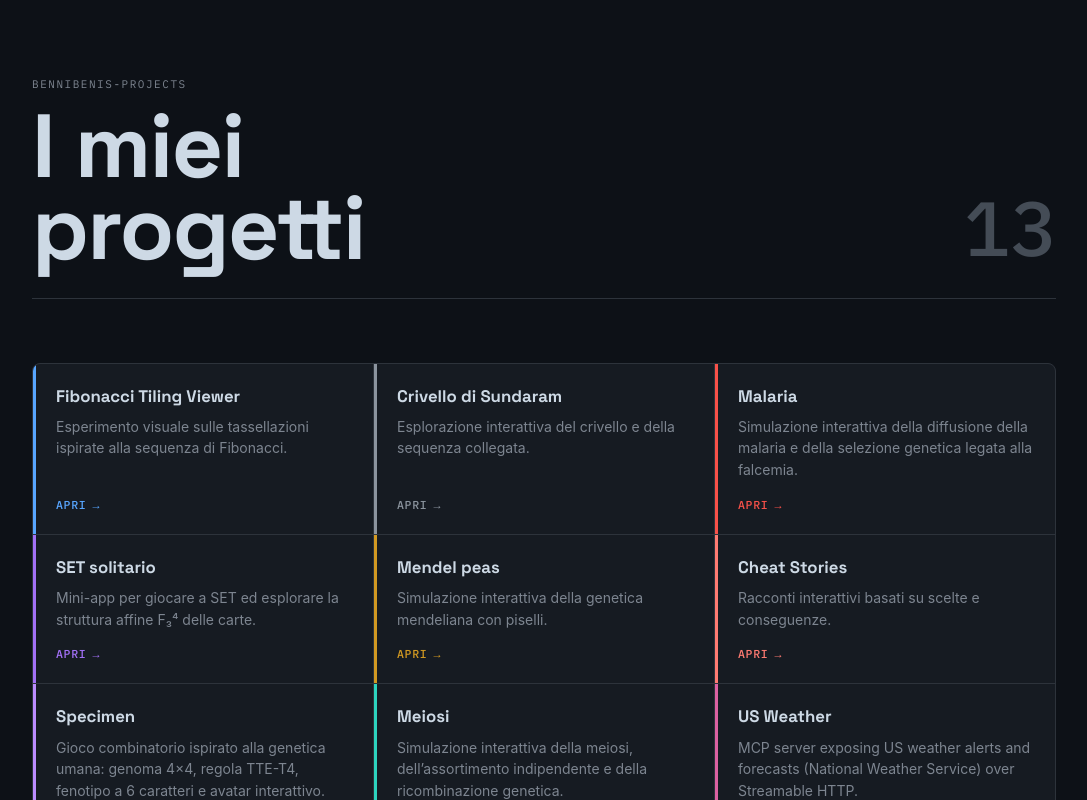
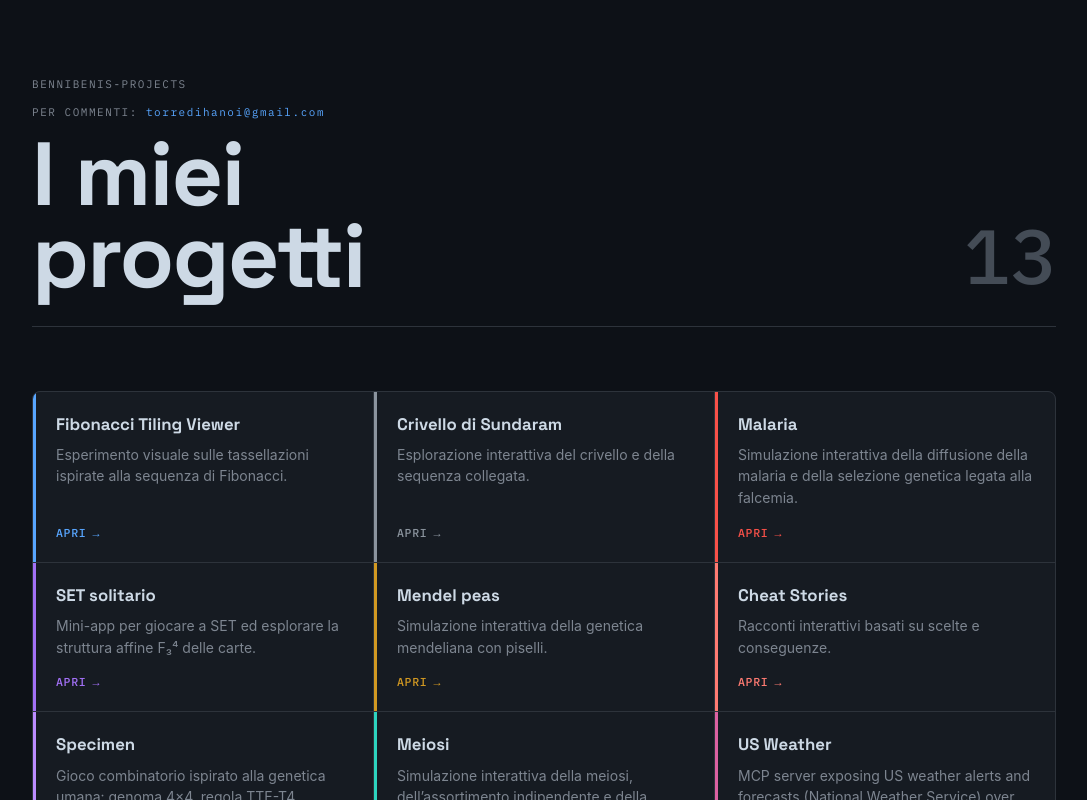
Before and after one commit to bennibeni/links-page, a Next.js app: page / in a window 1280 px wide. Shown: the top 800 px of the page, without its empty margins (96-1183 px from the left). Built offline with nearby package versions, Linux system fonts and the light colour scheme.

Commit message:
added email

```diff
--- a/app/globals.css
+++ b/app/globals.css
@@ -56,6 +56,15 @@ a {
   letter-spacing: 0.14em;
   margin: 0 0 14px;
   text-transform: uppercase;
+}
+
+.eyebrow a {
+  color: #58a6ff;
+  text-transform: none;
+}
+
+.eyebrow a:hover {
+  text-decoration: underline;
 }
 
 .hero-title {
--- a/app/page.jsx
+++ b/app/page.jsx
@@ -105,6 +105,10 @@ export default function Home() {
       <header className="hero">
         <div>
           <p className="eyebrow">bennibenis-projects</p>
+          <p className="eyebrow">
+            Per commenti:{" "}
+            <a href="mailto:torredihanoi@gmail.com">torredihanoi@gmail.com</a>
+          </p>
           <h1 className="hero-title">
             I miei
             <br />
```
